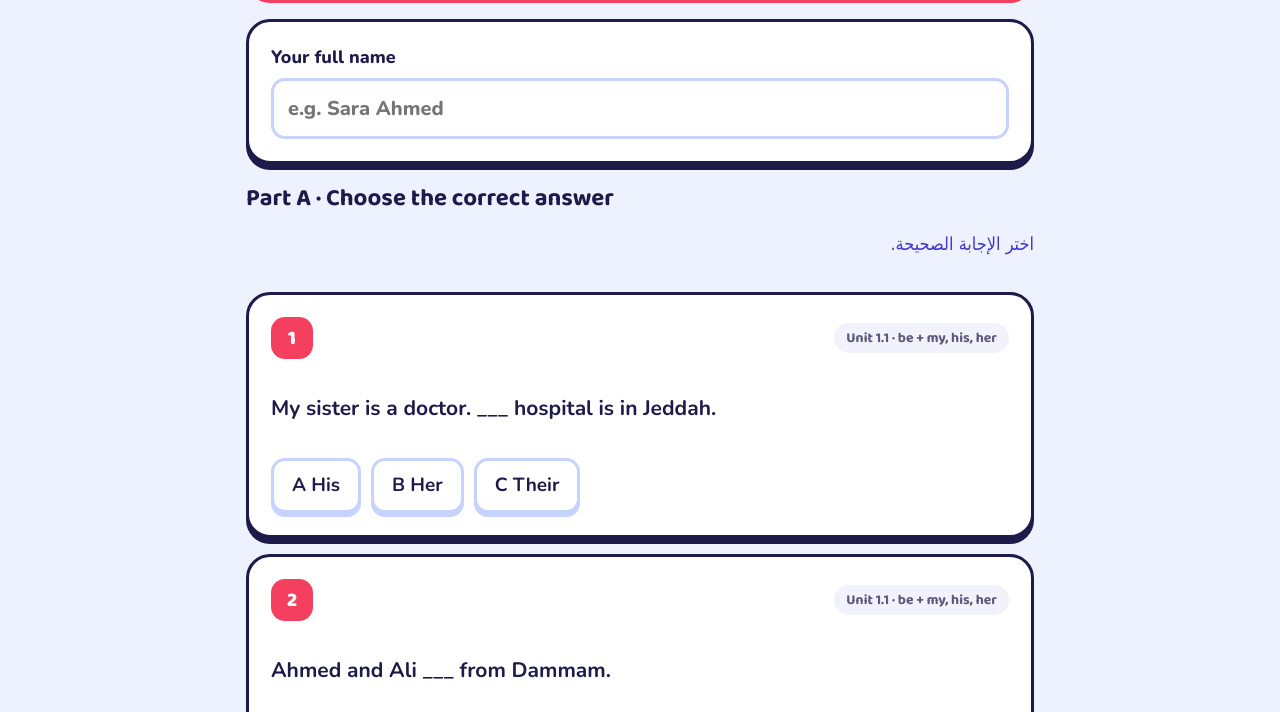
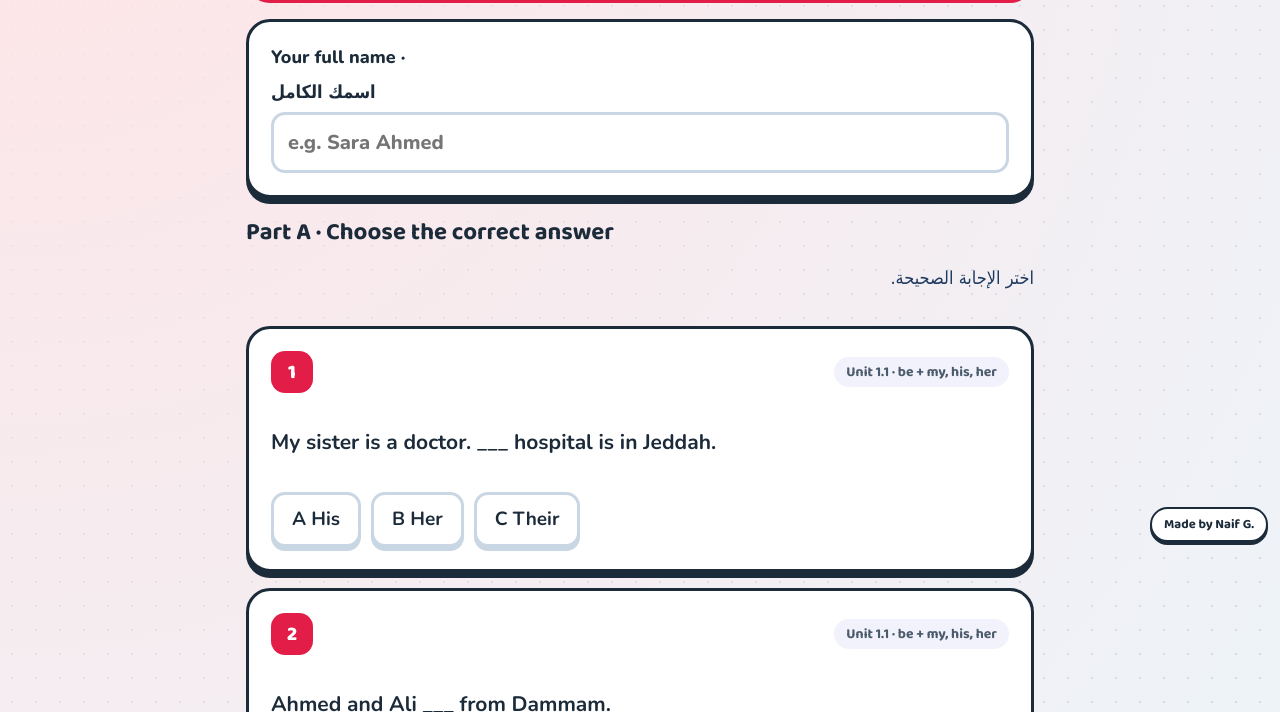
Before and after one commit to Naif123-NG/gen-z-reading-lab, a plain HTML site: page grammar-practice/index.html in a window 1280 px wide. Shown: the part 246-958 px from the top of the page. Drawn offline with nearby package versions, Linux system fonts and the light colour scheme; a web font is replaced by a local one.

Commit message:
Grammar practice: new palette, texture, bilingual labels, credit pill
Co-Authored-By: Claude Opus 5.5 <noreply@anthropic.com>

```diff
--- a/grammar-practice/index.html
+++ b/grammar-practice/index.html
@@ -6,11 +6,11 @@
 <title>Grammar Practice</title>
 <link rel="stylesheet" href="https://fonts.googleapis.com/css2?family=Baloo+2:wght@500;700;800&family=Nunito:wght@500;700;800&family=Baloo+Bhaijaan+2:wght@500;700&display=swap">
 <style>
-:root{--bg:#EEF2FF;--ink:#1E1B4B;--ink2:#4338CA;--muted:#5B5A7A;--card:#FFFFFF;--line:#C7D2FE;--brand:#4F46E5;--u:#F43F5E;--u-bg:#FFE4E6;
+:root{--bg:#EEF3F8;--ink:#1C2B3A;--ink2:#1E3A5F;--muted:#4B5B6B;--card:#FFFFFF;--line:#C9D6E3;--brand:#0B3D91;--u:#E11D48;--u-bg:#FFE4E6;
 --ok:#15803D;--ok-bg:#DCFCE7;--bad:#DC2626;--bad-bg:#FEE2E2;--sel:#FEF3C7;--sel-line:#D97706;overflow-anchor:none;color-scheme:light}
-body.s2{--u:#7C3AED;--u-bg:#EDE9FE}
+body.s2{--u:#1D4ED8;--u-bg:#DBEAFE}
 *{box-sizing:border-box}
-body{margin:0;background:var(--bg);color:var(--ink);font:18px/1.55 Nunito,"Segoe UI",system-ui,sans-serif}
+body{margin:0;background-color:var(--bg);background-image:radial-gradient(circle at 0 0,var(--u-bg) 0,transparent 40%),radial-gradient(rgba(28,43,58,.12) 1.2px,transparent 1.4px);background-size:auto,24px 24px;color:var(--ink);font:18px/1.55 Nunito,"Segoe UI",system-ui,sans-serif}
 .wrap{max-width:820px;margin:0 auto;padding:28px max(16px,env(safe-area-inset-right,0px)) 80px max(16px,env(safe-area-inset-left,0px));display:flex;flex-direction:column;gap:22px}
 h1,h2,h3{font-family:"Baloo 2","Segoe UI",sans-serif;margin:0;line-height:1.1}
 h1{font-size:40px}
@@ -56,6 +56,9 @@ th{color:var(--muted)}
 .bar>i{display:block;height:100%;background:var(--ok)}
 .bar.low>i{background:var(--bad)}
 .hidden{display:none!important}
+.madeby{position:fixed;right:max(12px,env(safe-area-inset-right,0px));bottom:calc(12px + env(safe-area-inset-bottom,0px));font:700 13px 'Baloo 2',sans-serif;background:#fff;border:2px solid var(--ink);border-radius:999px;padding:5px 12px;box-shadow:0 3px 0 var(--ink);z-index:5}
+.wrap{padding-bottom:96px}
+h1,.stem{text-wrap:balance}.score{font-variant-numeric:tabular-nums}
 @media (prefers-reduced-motion:reduce){*{transition:none!important}}
 </style>
 </head>
@@ -69,7 +72,7 @@ th{color:var(--muted)}
 
 <main id="student" style="display:flex;flex-direction:column;gap:22px">
   <section class="card">
-    <label for="sname">Your full name<input id="sname" autocomplete="name" maxlength="60" placeholder="e.g. Sara Ahmed"></label>
+    <label for="sname">Your full name · <span style="font-family:'Baloo Bhaijaan 2',Tahoma,sans-serif">اسمك الكامل</span><input id="sname" autocomplete="name" maxlength="60" placeholder="e.g. Sara Ahmed"></label>
   </section>
   <section style="display:flex;flex-direction:column;gap:16px">
     <div><h2>Part A · Choose the correct answer</h2><p class="ar">اختر الإجابة الصحيحة.</p></div>
@@ -80,7 +83,7 @@ th{color:var(--muted)}
     <div id="listB" style="display:flex;flex-direction:column;gap:16px"></div>
   </section>
   <section class="card">
-    <div class="row"><button class="btn" id="check" type="button">Check my answers</button><p class="msg" id="smsg" style="flex:1 1 220px">Answer every question, then press Check.</p></div>
+    <div class="row"><button class="btn" id="check" type="button">Check my answers · تحقق</button><p class="msg" id="smsg" style="flex:1 1 220px">Answer every question, then press Check.</p></div>
   </section>
   <section class="card hero hidden" id="result">
     <span class="pill">Your result</span>
@@ -105,6 +108,7 @@ th{color:var(--muted)}
   </section>
 </main>
 </div>
+<span class="madeby">Made by Naif G.</span>
 <script>
 (function(){
 "use strict";
```
